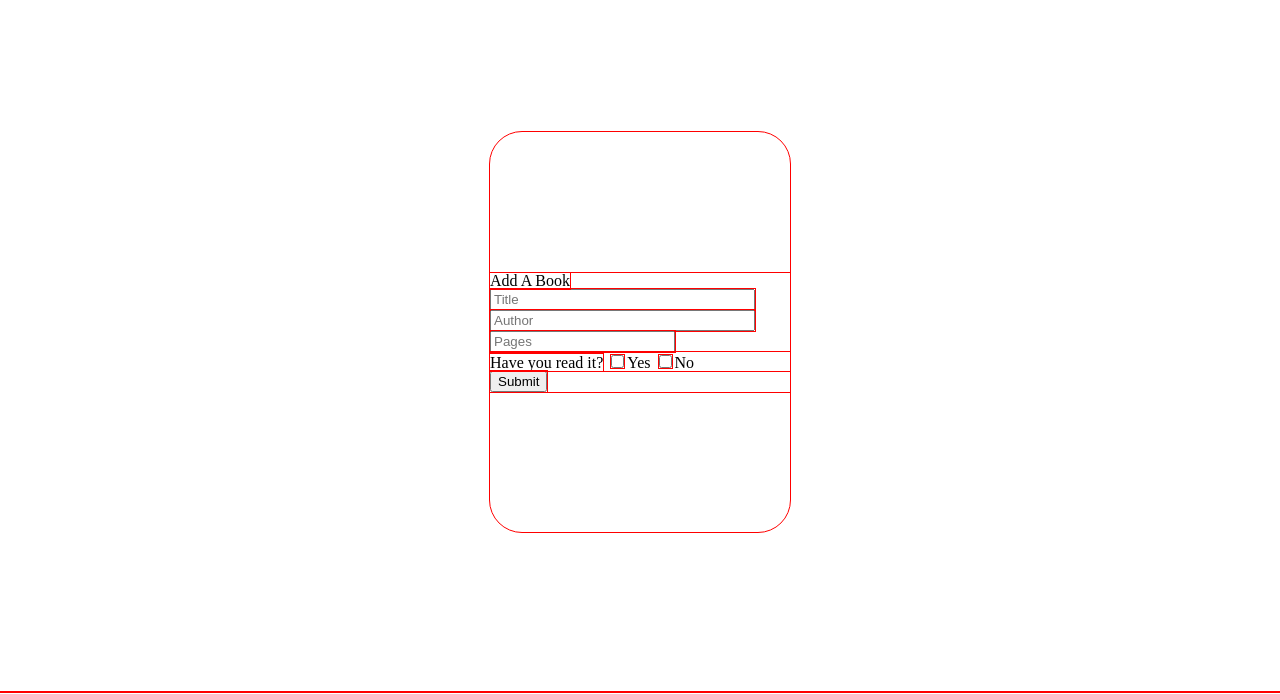
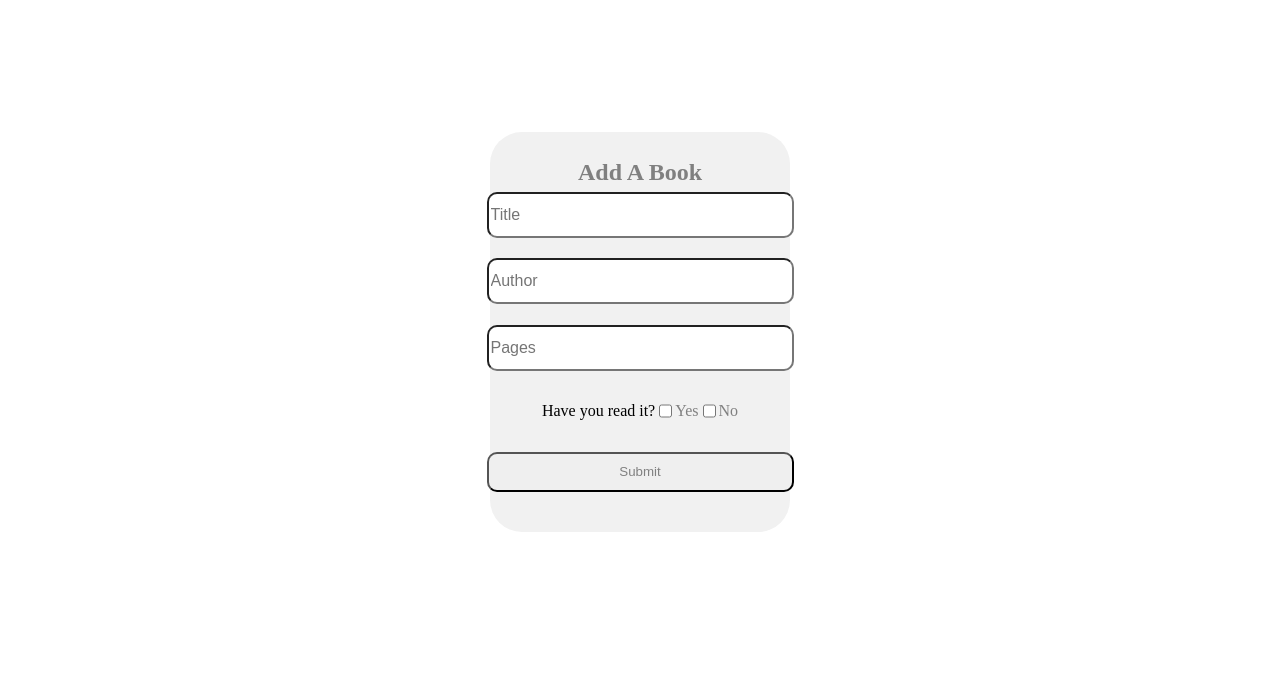
Before and after one commit to mhjarvis/odin-library, a plain HTML site: page index.html in a window 1280 px wide. Shown: the part 68-762 px from the top of the page. Drawn offline with Linux system fonts and the light colour scheme; a web font is replaced by a local one.

Commit message:
Add additional form elements, styling

```diff
--- a/css/form.css
+++ b/css/form.css
@@ -9,4 +9,52 @@
     display: flex;
     align-items: center;
     justify-content: center;
+    background-color: rgb(241, 241, 241);
 }
+
+.add_book {
+    height: 90%;
+    width: auto;
+}
+
+.add_book>fieldset {
+    height: 100%;
+    width: 90%;
+    display: grid;
+}
+
+.add_book>fieldset * {
+    height: 40px;
+    border-radius: 10px;
+    color: gray;
+}
+
+#legend {
+    width: 100%;
+    display: flex;
+    align-items: center;
+    justify-content: center;
+    font-size: 1.5rem;
+    font-weight: 700;
+}
+
+.text-input {
+    font-size: 16px;
+}
+
+.checkbox-wrapper {
+    display: flex;
+    align-items: center;
+    justify-content: center;
+}
+
+.checkbox-wrapper label {
+    display: flex;
+    align-items: center;
+    justify-content: center;
+    color: black;
+}
+
+#checkbox-read::target-text {
+    color: black;
+}
--- a/index.html
+++ b/index.html
@@ -11,13 +11,13 @@
 
     <!-- Form Element -->
     <div class="form-container">
-        <form method="post" name="add_book" class=".add_book">
+        <form method="post" name="add_book" class="add_book">
             <fieldset>
-                <legend>Add A Book</legend>
-                <input type="text" id="the_title" name="the_title" placeholder="Title" size="30" required>
-                <input type="text" id="the_author" name="the_author" placeholder="Author" size="30" required>
-                <input type="number" id="the_pages" name="the_pages" placeholder="Pages" size="30" required>
-                <p>
+                <legend id="legend">Add A Book</legend>
+                <input type="text" id="the_title" class="text-input" name="the_title" placeholder="Title" size="30" required>
+                <input type="text" id="the_author" class="text-input" name="the_author" placeholder="Author" size="30" required>
+                <input type="number" id="the_pages" class="text-input" name="the_pages" placeholder="Pages" size="30" required>
+                <p class="checkbox-wrapper">
                     <label>Have you read it?</label>
                     <input type="checkbox" id="checkbox_read" name="has_read" value="read">Yes
                     <input type="checkbox" id="checkbox_not_read" name="has_read" value="not read">No
--- a/styles.css
+++ b/styles.css
@@ -6,8 +6,8 @@
 @import url('https://fonts.googleapis.com/css2?family=Baskervville&family=IM+Fell+English+SC&family=Rye&display=swap');
 
 * {
-     outline: 1px solid red;
-}
+/*      outline: 1px solid red;
+ */}
 
 body {
     font-family: 'IM Fell English SC', serif;
```
